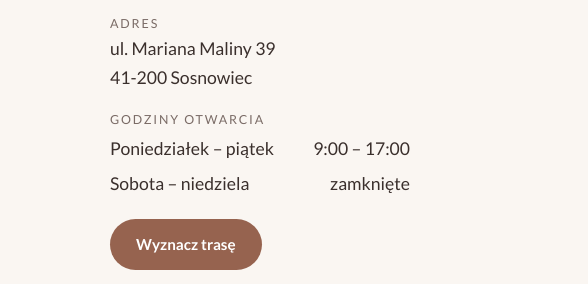
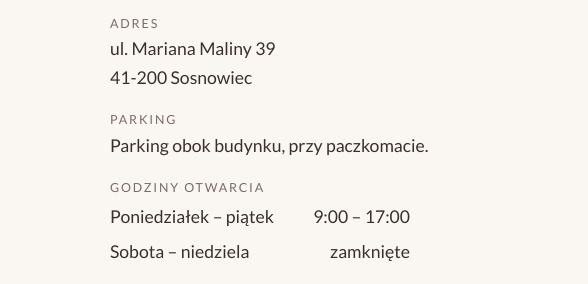
Before and after one commit to palmira-dev/studio-urody-demo, a plain HTML site: page kontakt.html in a window 1280 px wide. Shown: the part 606-890 px from the top of the page, 0-588 px from the left. Drawn offline with nearby package versions, Linux system fonts and the light colour scheme.

Commit message:
Add parking information to the contact page
Co-Authored-By: Claude Opus 5.5 <noreply@anthropic.com>
Claude-Session: https://claude.ai/code/session_0147YeFpGy2wpxKy2Qv9jGeJ

```diff
--- a/kontakt.html
+++ b/kontakt.html
@@ -79,6 +79,7 @@
           <div><dt>Telefon</dt><dd><a href="tel:+48517030599">517 030 599</a> · <a href="sms:+48517030599">napisz SMS</a><br><small>Jeśli nie odbieram – oddzwonię.</small></dd></div>
           <div><dt>Zasady wizyt</dt><dd><small>Rezerwacja, odwoływanie wizyt i płatności – <a class="text-link" href="regulamin.html">regulamin studia</a></small></dd></div>
           <div><dt>Adres</dt><dd>ul. Mariana Maliny 39<br>41-200 Sosnowiec</dd></div>
+          <div><dt>Parking</dt><dd>Parking obok budynku, przy paczkomacie.</dd></div>
           <div><dt>Godziny otwarcia</dt><dd>
             <table class="hours">
               <tr><td>Poniedziałek – piątek</td><td>9:00 – 17:00</td></tr>
```
